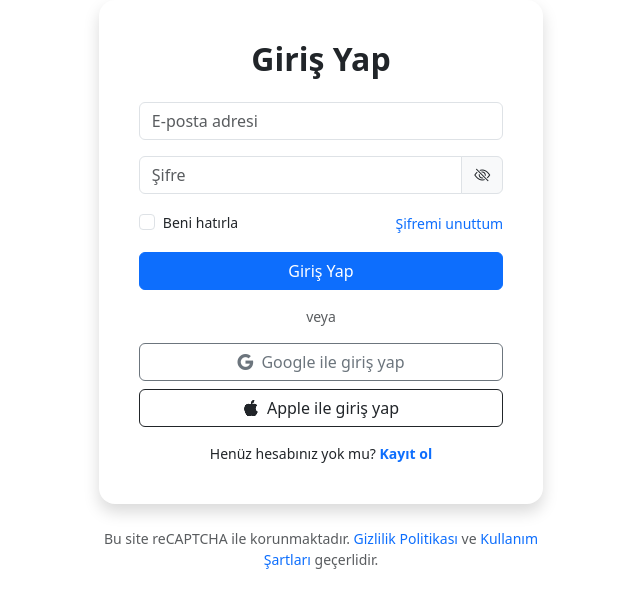
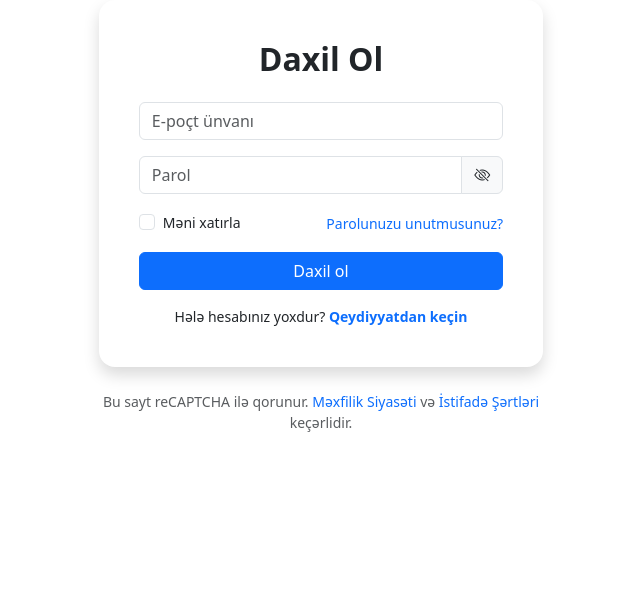
Before and after one commit to eraykarakasli/House-Rent, a PHP site: page /pages/auth/login.php in a window 1280 px wide. Shown: the part 132-740 px from the top of the page, without its empty margins (319-959 px from the left). Run offline with PHP 8.4, Linux system fonts and the light colour scheme.

Commit message:
auth aze update

```diff
--- a/pages/auth/login.php
+++ b/pages/auth/login.php
@@ -1,5 +1,5 @@
 <!DOCTYPE html>
-<html lang="tr">
+<html lang="az">
 
 <head>
   <meta charset="UTF-8">
@@ -29,63 +29,50 @@
           <div class="card shadow border-0 rounded-4 p-4">
             <div class="card-body">
 
-              <!-- Başlık -->
-              <h2 class="text-center fw-bold mb-4">Giriş Yap</h2>
+              <!-- Başlıq -->
+              <h2 class="text-center fw-bold mb-4">Daxil Ol</h2>
 
               <!-- Form -->
               <form>
-                <!-- E-posta -->
+                <!-- E-poçt -->
                 <div class="mb-3">
-                  <input type="email" class="form-control" placeholder="E-posta adresi">
+                  <input type="email" class="form-control" placeholder="E-poçt ünvanı">
                 </div>
 
-                <!-- Şifre -->
+                <!-- Parol -->
                 <div class="mb-3 input-group">
-                  <input type="password" class="form-control" placeholder="Şifre">
-                  <span class="input-group-text"><i class="bi bi-eye-slash"></i></span>
+                  <input type="password" class="form-control" id="passwordInput" placeholder="Parol">
+                  <span class="input-group-text" id="togglePassword" style="cursor: pointer;">
+                    <i class="bi bi-eye-slash" id="toggleIcon"></i>
+                  </span>
                 </div>
 
-                <!-- Beni hatırla ve şifre unut -->
+                <!-- Məni xatırla və şifrəni unut -->
                 <div class="d-flex justify-content-between align-items-center mb-3">
                   <div class="form-check">
                     <input class="form-check-input" type="checkbox" id="remember">
-                    <label class="form-check-label small" for="remember">Beni hatırla</label>
+                    <label class="form-check-label small" for="remember">Məni xatırla</label>
                   </div>
-                  <a href="#" class="small text-decoration-none text-primary">Şifremi unuttum</a>
+                  <a href="#" class="small text-decoration-none text-primary">Parolunuzu unutmusunuz?</a>
                 </div>
 
-                <!-- Giriş butonu -->
+                <!-- Giriş düyməsi -->
                 <div class="d-grid mb-3">
-                  <button class="btn btn-primary">Giriş Yap</button>
+                  <button class="btn btn-primary">Daxil ol</button>
                 </div>
 
-                <!-- veya -->
-                <div class="text-center mb-3 text-muted small">
-                  veya
-                </div>
-
-                <!-- Sosyal ile giriş -->
-                <div class="d-grid gap-2 mb-3">
-                  <button type="button" class="btn btn-outline-secondary d-flex align-items-center justify-content-center gap-2">
-                    <i class="bi bi-google"></i> Google ile giriş yap
-                  </button>
-                  <button type="button" class="btn btn-outline-dark d-flex align-items-center justify-content-center gap-2">
-                    <i class="bi bi-apple"></i> Apple ile giriş yap
-                  </button>
-                </div>
-
-                <!-- Kayıt yönlendirmesi -->
+                <!-- Qeydiyyat yönləndirməsi -->
                 <div class="text-center small">
-                  Henüz hesabınız yok mu? <a href="register.php" class="text-decoration-none text-primary fw-semibold">Kayıt ol</a>
+                  Hələ hesabınız yoxdur? <a href="register.php" class="text-decoration-none text-primary fw-semibold">Qeydiyyatdan keçin</a>
                 </div>
               </form>
 
             </div>
           </div>
 
-          <!-- Alt bilgi -->
+          <!-- Alt məlumat -->
           <p class="text-center mt-4 small text-muted">
-            Bu site reCAPTCHA ile korunmaktadır. <a href="#" class="text-decoration-none">Gizlilik Politikası</a> ve <a href="#" class="text-decoration-none">Kullanım Şartları</a> geçerlidir.
+            Bu sayt reCAPTCHA ilə qorunur. <a href="#" class="text-decoration-none">Məxfilik Siyasəti</a> və <a href="#" class="text-decoration-none">İstifadə Şərtləri</a> keçərlidir.
           </p>
         </div>
       </div>
@@ -96,4 +83,20 @@
   <script src="https://cdn.jsdelivr.net/npm/bootstrap@5.3.3/dist/js/bootstrap.bundle.min.js"></script>
 </body>
 
+<!-- Şifrəni göstər/gizlət scripti -->
+<script>
+  const togglePassword = document.getElementById("togglePassword");
+  const passwordInput = document.getElementById("passwordInput");
+  const toggleIcon = document.getElementById("toggleIcon");
+
+  togglePassword.addEventListener("click", function () {
+    const type = passwordInput.getAttribute("type") === "password" ? "text" : "password";
+    passwordInput.setAttribute("type", type);
+
+    // İkonu dəyiş
+    toggleIcon.classList.toggle("bi-eye");
+    toggleIcon.classList.toggle("bi-eye-slash");
+  });
+</script>
+
 </html>
```
Also changed, not shown: pages/auth/register.php (+33 -30 lines).
